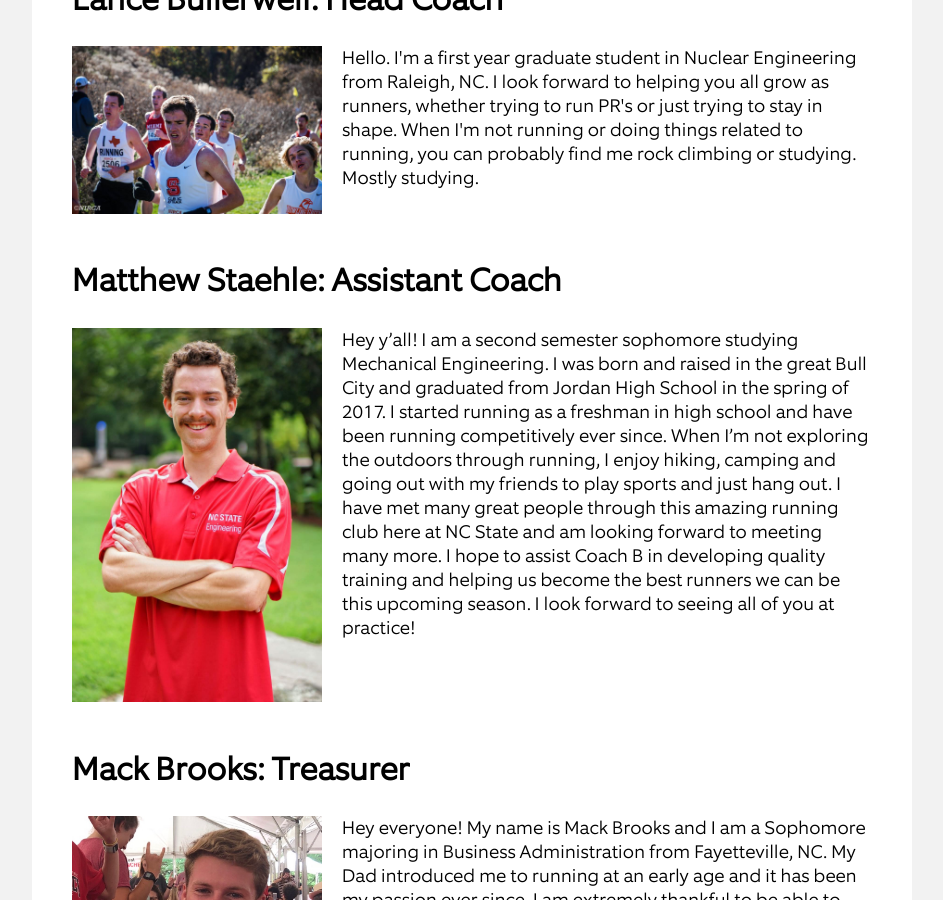
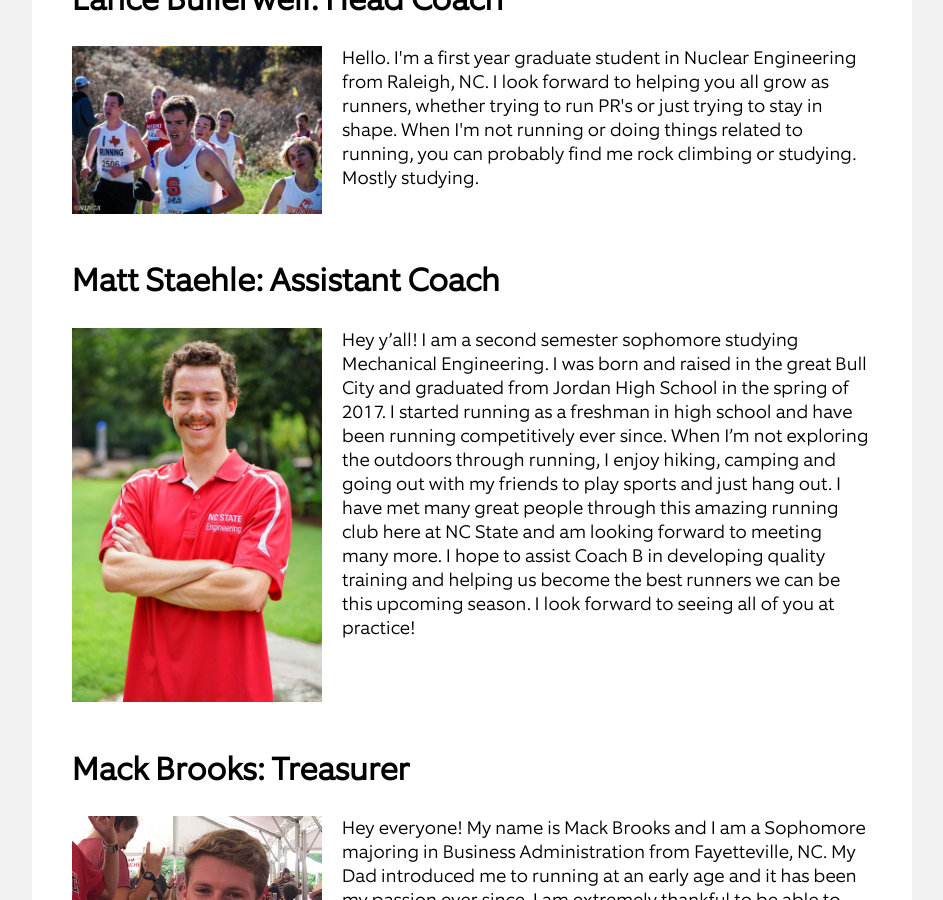
Before and after one commit to ncsuclubrunning/ncsuclubrunning.github.io, a Jekyll site: the page built from club-officers/index.html, in a window 1280 px wide and 900 px high, scrolled down 1219 px. Shown: the whole window, without its empty margins (328-1271 px from the left). Built offline with Jekyll 4.4.1, drawn with Linux system fonts in a browser that asks for light colours.

Commit message:
Tardily informalizing Matt's name upon request

```diff
--- a/_data/club_officers.yml
+++ b/_data/club_officers.yml
@@ -20,7 +20,7 @@
   image_url: "!SITE_URL!/img/lance_profile.png"
   biography: "Hello. I'm a first year graduate student in Nuclear Engineering from Raleigh, NC. I look forward to helping you all grow as runners, whether trying to run PR's or just trying to stay in shape. When I'm not running or doing things related to running, you can probably find me rock climbing or studying. Mostly studying."
 
-- name: "Matthew Staehle"
+- name: "Matt Staehle"
   position: "Assistant Coach"
   image_url: "!SITE_URL!/img/matt_profile.jpg"
   biography: "Hey y’all! I am a second semester sophomore studying Mechanical Engineering. I was born and raised in the great Bull City and graduated from Jordan High School in the spring of 2017. I started running as a freshman in high school and have been running competitively ever since. When I’m not exploring the outdoors through running, I enjoy hiking, camping and going out with my friends to play sports and just hang out. I have met many great people through this amazing running club here at NC State and am looking forward to meeting many more. I hope to assist Coach B in developing quality training and helping us become the best runners we can be this upcoming season. I look forward to seeing all of you at practice!"
```
